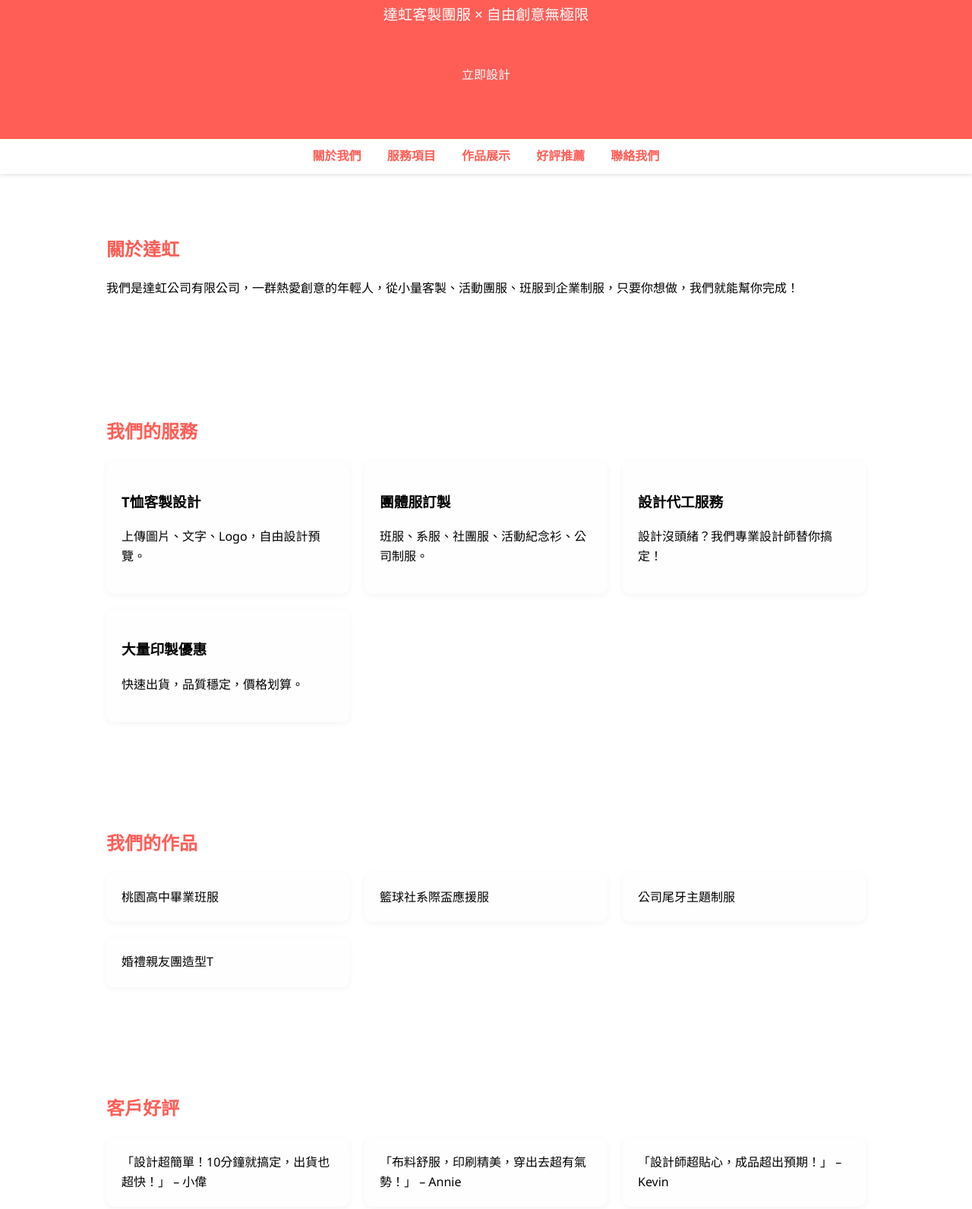
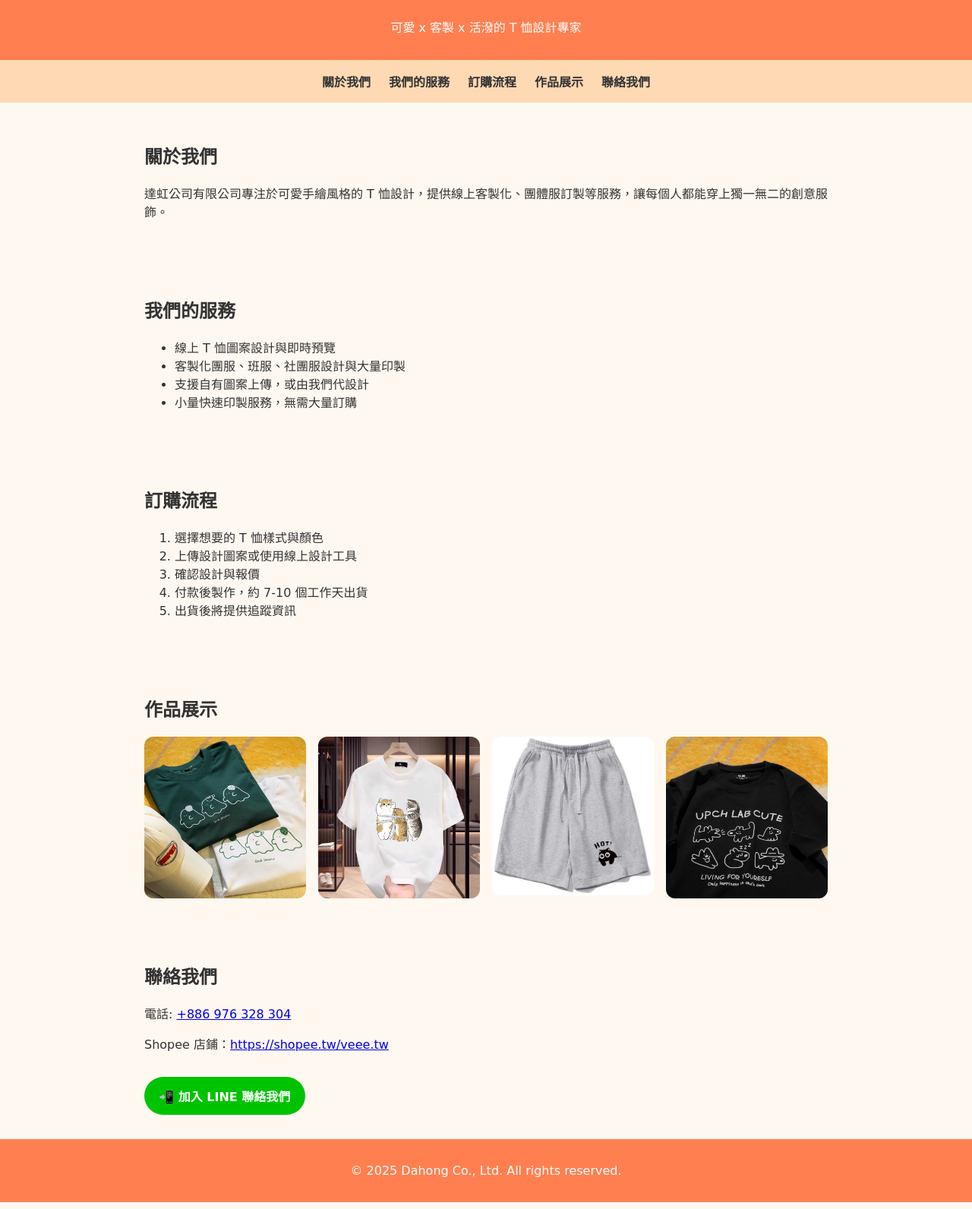
Before and after one commit to ShengHung-ken/Dahong, a plain HTML site: page My Project-home/index.html in a window 1280 px wide. Shown: the part 166-1758 px from the top of the page at 76% size. Drawn offline with Linux system fonts and the light colour scheme; a web font is replaced by a local one.

Commit message:
Update index.html

```diff
--- a/My Project-home/index.html
+++ b/My Project-home/index.html
@@ -1,94 +1,136 @@
 <!DOCTYPE html>
 <html lang="zh-Hant">
+
 <head>
   <meta charset="UTF-8" />
   <meta name="viewport" content="width=device-width, initial-scale=1.0" />
   <title>達虹公司有限公司</title>
+  <link href="https://fonts.googleapis.com/css2?family=ZCOOL+KuaiLe&display=swap" rel="stylesheet">
   <style>
-    body { font-family: 'Segoe UI', sans-serif; margin: 0; padding: 0; line-height: 1.6; }
-    header { background: #ff5e57; color: white; padding: 60px 20px; text-align: center; }
-    header img.logo { width: 100px; position: absolute; top: 20px; left: 20px; border-radius: 8px; }
-    header h1 { font-size: 2.5rem; margin-bottom: 10px; }
-    header p { font-size: 1.2rem; }
-    nav { background: #fff; padding: 10px 0; text-align: center; box-shadow: 0 2px 5px rgba(0,0,0,0.1); }
-    nav a { margin: 0 15px; color: #ff5e57; text-decoration: none; font-weight: bold; }
-    section { padding: 60px 20px; max-width: 1000px; margin: auto; }
-    h2 { color: #ff5e57; }
-    .services, .portfolio, .testimonials { display: grid; gap: 20px; grid-template-columns: repeat(auto-fit, minmax(250px, 1fr)); }
-    .card { background: #fefefe; padding: 20px; border-radius: 10px; box-shadow: 0 2px 8px rgba(0,0,0,0.05); }
-    footer { background: #333; color: white; text-align: center; padding: 30px 10px; font-size: 0.9rem; }
-    a.button { display: inline-block; background: #ff5e57; color: white; padding: 12px 20px; border-radius: 30px; margin-top: 20px; text-decoration: none; }
+    body {
+      font-family: 'ZCOOL KuaiLe', cursive;
+      margin: 0;
+      padding: 0;
+      background: #fff8f0;
+      color: #333;
+    }
+    header {
+      background: #ff7f50;
+      color: white;
+      padding: 1rem;
+      text-align: center;
+    }
+    nav {
+      display: flex;
+      justify-content: center;
+      gap: 1.5rem;
+      background: #ffd9b3;
+      padding: 1rem;
+      flex-wrap: wrap;
+    }
+    nav a {
+      text-decoration: none;
+      color: #333;
+      font-weight: bold;
+    }
+    section {
+      padding: 2rem;
+      max-width: 900px;
+      margin: auto;
+    }
+    .gallery {
+      display: grid;
+      grid-template-columns: repeat(auto-fit, minmax(200px, 1fr));
+      gap: 1rem;
+    }
+    .gallery img {
+      width: 100%;
+      border-radius: 12px;
+    }
+    footer {
+      background: #ff7f50;
+      color: white;
+      text-align: center;
+      padding: 1rem;
+    }
+    .line-button {
+      display: inline-block;
+      margin-top: 1rem;
+      padding: 0.8rem 1.2rem;
+      background-color: #00c300;
+      color: white;
+      font-weight: bold;
+      border-radius: 30px;
+      text-decoration: none;
+      transition: background-color 0.3s;
+    }
+    .line-button:hover {
+      background-color: #00a000;
+    }
   </style>
 </head>
+
 <body>
   <header>
-    <h1>讓你的T恤，成為舞台焦點！</h1>
-    <p>達虹客製團服 × 自由創意無極限</p>
-    <a href="#contact" class="button">立即設計</a>
+    <img src="商標.png" alt="Dahong Logo" style="height: 80px;">
+    <h1>Dahong 達虹公司有限公司</h1>
+    <p>可愛 x 客製 x 活潑的 T 恤設計專家</p>
   </header>
 
   <nav>
     <a href="#about">關於我們</a>
-    <a href="#services">服務項目</a>
-    <a href="#portfolio">作品展示</a>
-    <a href="#testimonials">好評推薦</a>
+    <a href="#services">我們的服務</a>
+    <a href="#workflow">訂購流程</a>
+    <a href="#gallery">作品展示</a>
     <a href="#contact">聯絡我們</a>
   </nav>
 
   <section id="about">
-    <h2>關於達虹</h2>
-    <p>我們是達虹公司有限公司，一群熱愛創意的年輕人，從小量客製、活動團服、班服到企業制服，只要你想做，我們就能幫你完成！</p>
+    <h2>關於我們</h2>
+    <p>達虹公司有限公司專注於可愛手繪風格的 T 恤設計，提供線上客製化、團體服訂製等服務，讓每個人都能穿上獨一無二的創意服飾。</p>
   </section>
 
   <section id="services">
     <h2>我們的服務</h2>
-    <div class="services">
-      <div class="card">
-        <h3>T恤客製設計</h3>
-        <p>上傳圖片、文字、Logo，自由設計預覽。</p>
-      </div>
-      <div class="card">
-        <h3>團體服訂製</h3>
-        <p>班服、系服、社團服、活動紀念衫、公司制服。</p>
-      </div>
-      <div class="card">
-        <h3>設計代工服務</h3>
-        <p>設計沒頭緒？我們專業設計師替你搞定！</p>
-      </div>
-      <div class="card">
-        <h3>大量印製優惠</h3>
-        <p>快速出貨，品質穩定，價格划算。</p>
-      </div>
-    </div>
+    <ul>
+      <li>線上 T 恤圖案設計與即時預覽</li>
+      <li>客製化團服、班服、社團服設計與大量印製</li>
+      <li>支援自有圖案上傳，或由我們代設計</li>
+      <li>小量快速印製服務，無需大量訂購</li>
+    </ul>
   </section>
 
-  <section id="portfolio">
-    <h2>我們的作品</h2>
-    <div class="portfolio">
-      <div class="card">桃園高中畢業班服</div>
-      <div class="card">籃球社系際盃應援服</div>
-      <div class="card">公司尾牙主題制服</div>
-      <div class="card">婚禮親友團造型T</div>
-    </div>
+  <section id="workflow">
+    <h2>訂購流程</h2>
+    <ol>
+      <li>選擇想要的 T 恤樣式與顏色</li>
+      <li>上傳設計圖案或使用線上設計工具</li>
+      <li>確認設計與報價</li>
+      <li>付款後製作，約 7-10 個工作天出貨</li>
+      <li>出貨後將提供追蹤資訊</li>
+    </ol>
   </section>
 
-  <section id="testimonials">
-    <h2>客戶好評</h2>
-    <div class="testimonials">
-      <div class="card">「設計超簡單！10分鐘就搞定，出貨也超快！」 – 小偉</div>
-      <div class="card">「布料舒服，印刷精美，穿出去超有氣勢！」 – Annie</div>
-      <div class="card">「設計師超貼心，成品超出預期！」 – Kevin</div>
+  <section id="gallery">
+    <h2>作品展示</h2>
+    <div class="gallery">
+      <img src="作品1.png" alt="作品1">
+      <img src="作品2.png" alt="作品2">
+      <img src="作品3.png" alt="作品3">
+      <img src="作品4.png" alt="作品4">
     </div>
   </section>
 
   <section id="contact">
     <h2>聯絡我們</h2>
-    <p>📞 電話：0976-328304<br />📧 Line：yre70124<br />🏢 地址：桃園市大園區後厝一路28號</p>
-    <a href="mailto:service@dahong.com.tw" class="button">寫信給我們</a>
+    <p>電話: <a href="tel:+886976328304">+886 976 328 304</a></p>
+    <p>Shopee 店鋪：<a href="https://shopee.tw/veee.tw" target="_blank">https://shopee.tw/veee.tw</a></p>
+    <a href="https://line.me/R/ti/p/yre70124" target="_blank" class="line-button">📲 加入 LINE 聯絡我們</a>
   </section>
 
   <footer>
-    <p>© 2025 達虹公司有限公司 Dahong Co., Ltd. 版權所有</p>
+    <p>&copy; 2025 Dahong Co., Ltd. All rights reserved.</p>
   </footer>
 </body>
+
 </html>
```
